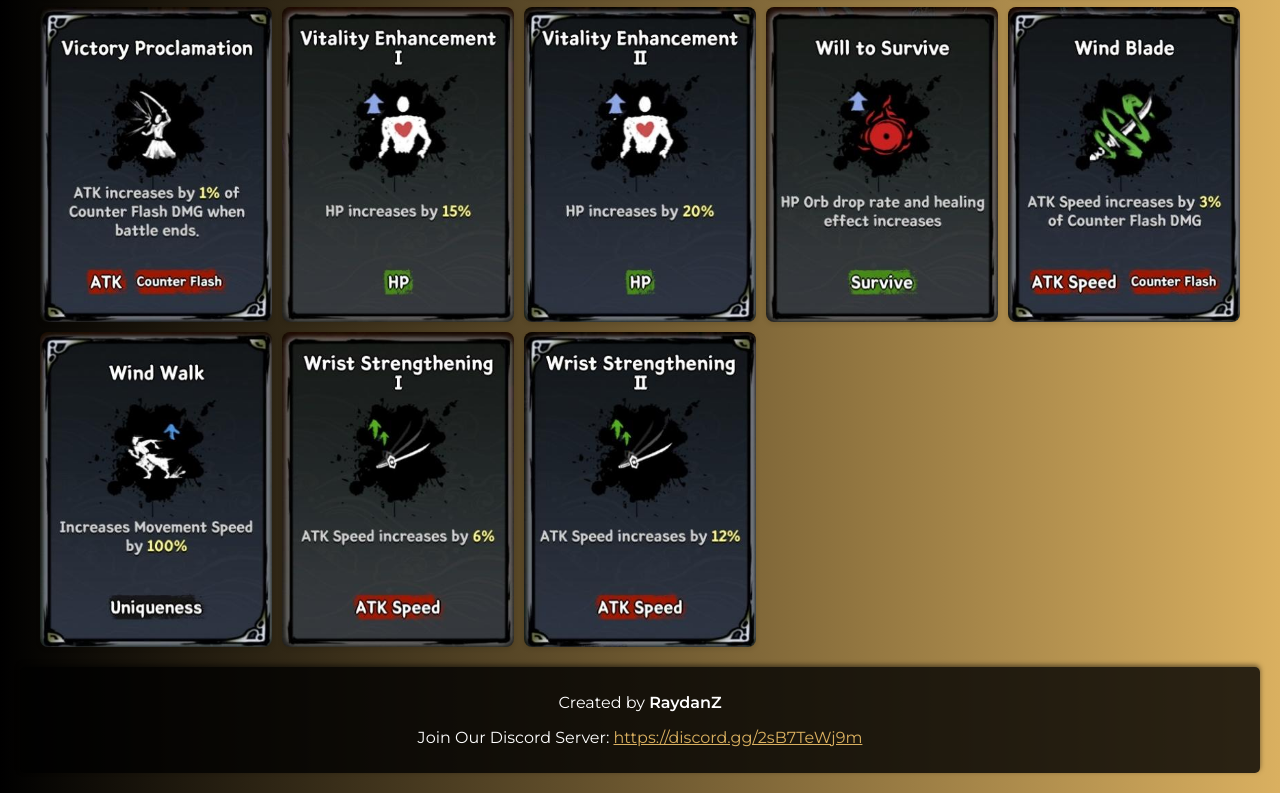
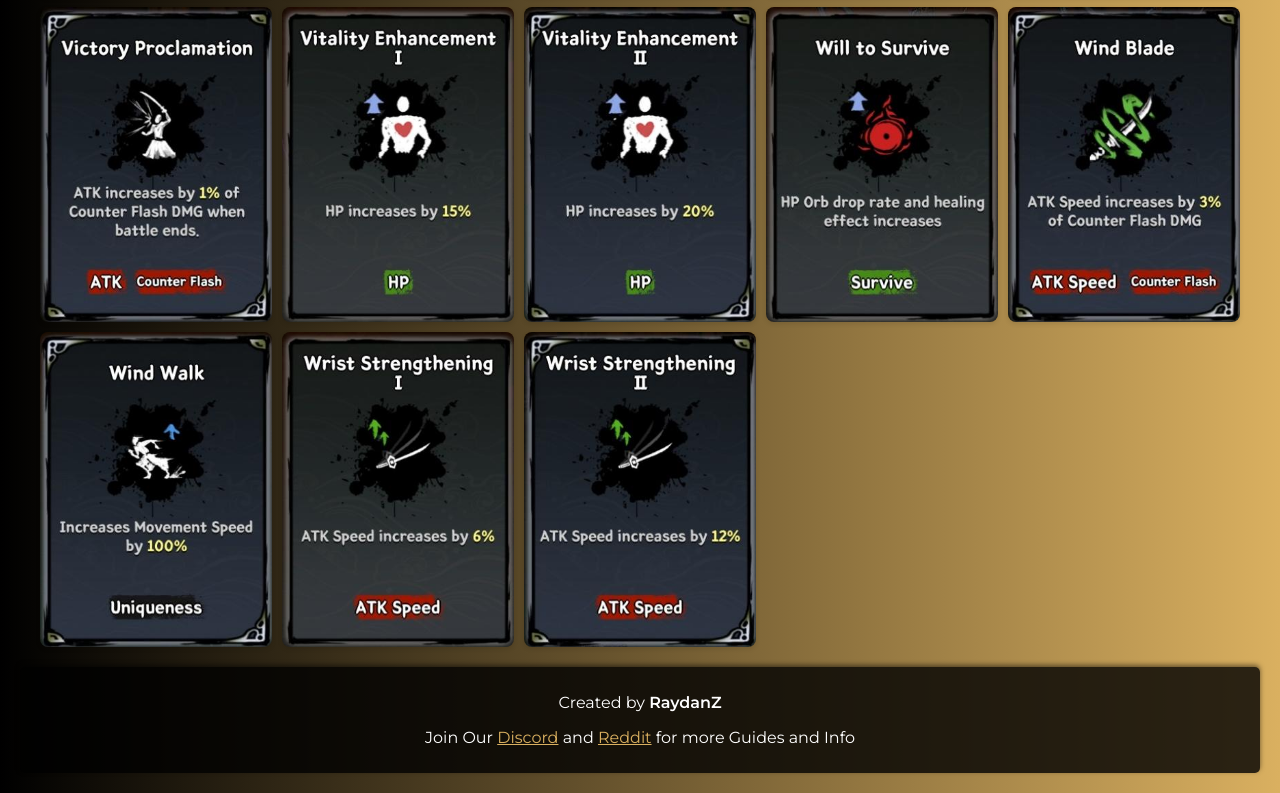
Before and after one commit to RaydanZ/rtlsperks, a plain HTML site: page index.html in a window 1280 px wide. Shown: the part 6823-7616 px from the top of the page. Drawn offline with Linux system fonts and the light colour scheme.

Commit message:
Update index.html
Updating Discord and Reddit Links

```diff
--- a/index.html
+++ b/index.html
@@ -51,8 +51,11 @@
     <footer class="footer">
         <p>Created by <strong>RaydanZ</strong></p>
         <p>
-            Join Our Discord Server:
-            <a href="https://discord.gg/2sB7TeWj9m" target="_blank" style="color: #DAB060; text-decoration: underline;">https://discord.gg/2sB7TeWj9m</a>
+            Join Our
+            <a href="https://discord.gg/2sB7TeWj9m" target="_blank" style="color: #DAB060; text-decoration: underline;">Discord</a>
+            and
+            <a href="https://www.reddit.com/r/RoninTheLastSamurai" target="_blank" style="color: #DAB060; text-decoration: underline;">Reddit</a>
+            for more Guides and Info
         </p>
     </footer>
     <script src="PerkView.js"></script>
```
